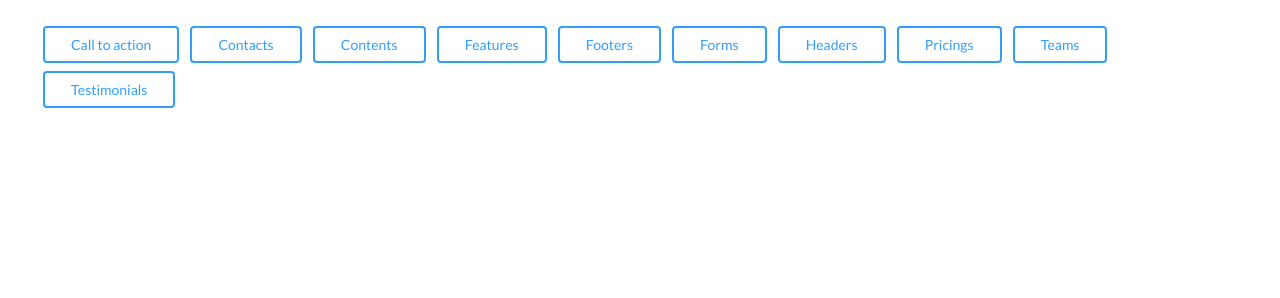
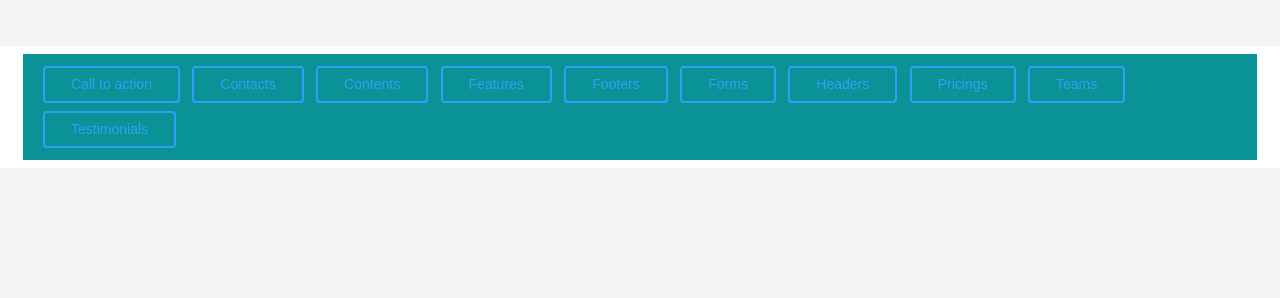
Before and after one commit to mjahmad1/profile, a plain HTML site: page index.html in a window 1280 px wide. Shown: the part 502-800 px from the top of the page. Drawn offline with nearby package versions, Linux system fonts and the light colour scheme; files that its build step writes are made by us from their sources; files whose address does not match are found by name.

Commit message:
Update index.html

```diff
--- a/index.html
+++ b/index.html
@@ -58,8 +58,9 @@
   <link href="https://fonts.googleapis.com/css?family=Lato" rel="stylesheet">
   <link rel="stylesheet" href="https://use.fontawesome.com/releases/v5.3.1/css/all.css" integrity="sha384-mzrmE5qonljUremFsqc01SB46JvROS7bZs3IO2EmfFsd15uHvIt+Y8vEf7N7fWAU" crossorigin="anonymous">
 
-  <link type="text/css" rel="stylesheet" href="./css/froala_blocks.css">
-
+  <link type="text/css" rel="stylesheet" href="froala_blocks.css">
+  <link type="text/css" rel="stylesheet" href="froala_blocks.min.css">
+  <link type="text/css" rel="stylesheet" href="styles.css">
   <style>
     #navigator {
       position: sticky;
```
